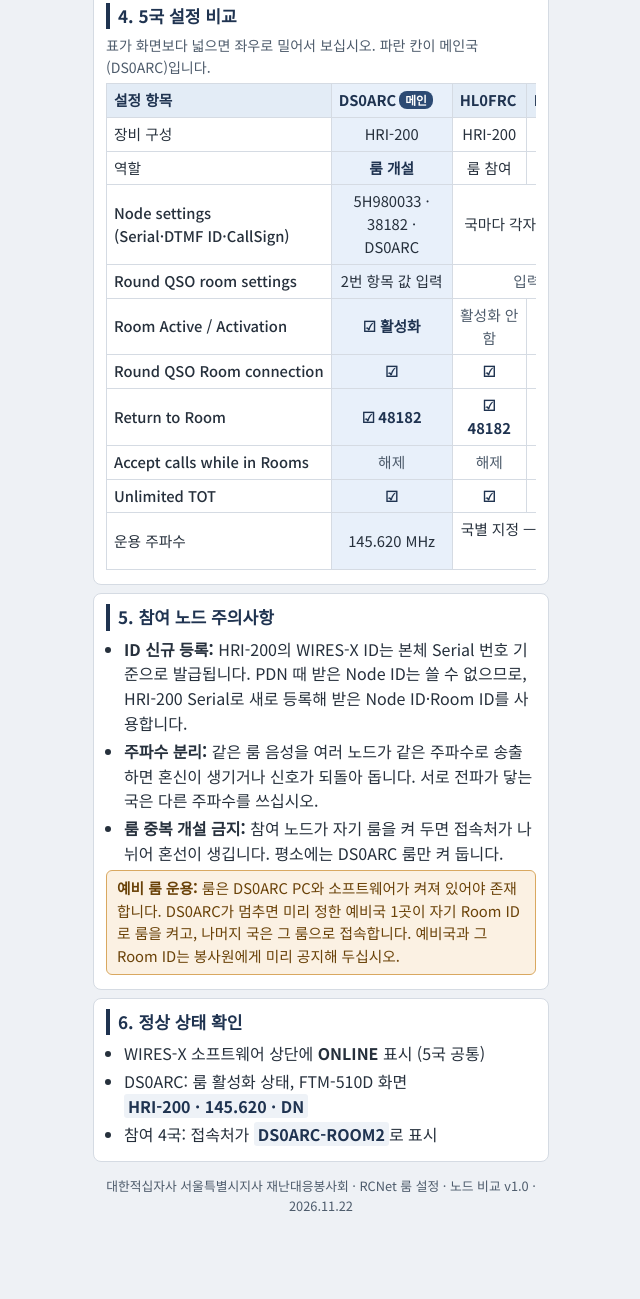
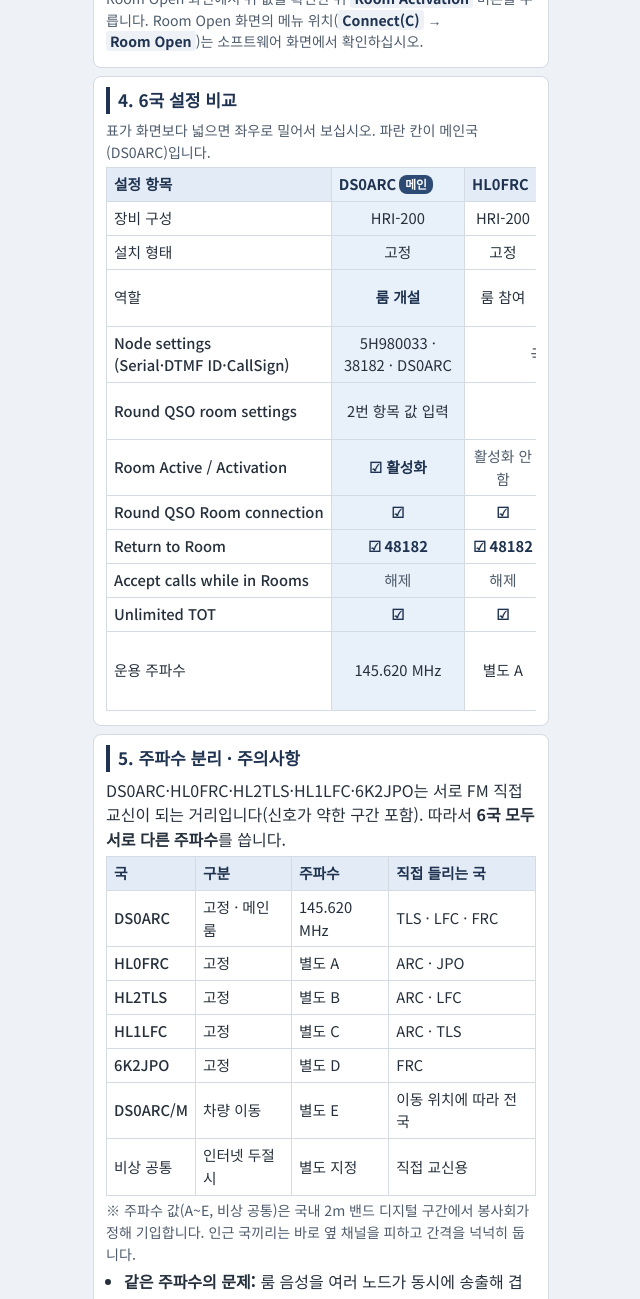
Before and after one commit to HL0FRC/RCSEOUL, a plain HTML site: page RCNet_룸설정_노드비교.html in a window 1280 px wide. Shown: the part 1501-2800 px from the top of the page, without its empty margins (319-959 px from the left). Before the commit the page ends 2736 px from the top, so only its background shows below. Drawn offline with Linux system fonts and the light colour scheme.

Commit message:
RCNet 룸 설정 안내 v1.1: DS0ARC/M 추가(6국), 주파수 분리·비상 공통 주파수·예비 룸 반영
Co-Authored-By: Claude Opus 5.5 <noreply@anthropic.com>
Claude-Session: https://claude.ai/code/session_01Kay7uUC6dKVgXey51WkWVR

```diff
--- a/RCNet_룸설정_노드비교.html
+++ b/RCNet_룸설정_노드비교.html
@@ -12,7 +12,7 @@
 <link rel="preconnect" href="https://fonts.gstatic.com" crossorigin>
 <link href="https://fonts.googleapis.com/css2?family=Noto+Sans+KR:wght@300;400;500;700;900&display=swap" rel="stylesheet">
 <style>
-/* RCNet WIRES-X 룸 설정 · 노드 비교 v1.0 (2026-11-22) */
+/* RCNet WIRES-X 룸 설정 · 노드 비교 v1.1 (2026-11-22) — 6국(DS0ARC/M 추가)·주파수 분리 반영 */
 :root{
   --navy:#1f3350; --navy2:#2c4a73; --ink:#26303c; --sub:#4d5b6b; --line:#d5dbe3;
   --bg:#eef1f5; --card:#ffffff; --soft:#f4f6f9; --head:#e3ecf6;
@@ -59,7 +59,7 @@ th{background:var(--head);color:var(--navy);font-weight:700;white-space:nowrap}
 td.k{font-weight:500;white-space:nowrap}
 .ok{color:var(--navy);font-weight:700}
 .off{color:var(--sub)}
-.cmp{min-width:640px}
+.cmp{min-width:760px}
 .cmp th.main,.cmp td.main{background:var(--main-bg)}
 .cmp td{text-align:center}
 .cmp td.k{text-align:left;position:sticky;left:0;background:#fff;z-index:1}
@@ -69,7 +69,7 @@ td.k{font-weight:500;white-space:nowrap}
 .diag .room{background:var(--navy);color:#fff;border-radius:8px;padding:6px 12px;text-align:center;font-weight:700}
 .diag .room small{display:block;font-weight:400;color:#c9d6e6;font-size:.78rem}
 .diag .nodes{display:grid;grid-template-columns:repeat(2,1fr);gap:6px;width:100%}
-body.m-pc .diag .nodes{grid-template-columns:repeat(4,1fr)}
+body.m-pc .diag .nodes{grid-template-columns:repeat(5,1fr)}
 .diag .node{border:1px solid var(--tip-bd);background:var(--tip-bg);border-radius:6px;padding:5px;text-align:center;font-weight:700;color:var(--navy);font-size:.92rem}
 .diag .node small{display:block;font-weight:400;color:var(--sub);font-size:.76rem}
 .diag .arrow{color:var(--sub);font-size:.85rem}
@@ -86,7 +86,7 @@ ul.pts li{margin:3px 0}
       <b>RCNet 룸 설정 · 노드 비교</b>
       <span>대한적십자사 서울특별시지사 재난대응봉사회</span>
     </div>
-    <span class="ver" id="ver">v1.0</span>
+    <span class="ver" id="ver">v1.1</span>
     <div class="seg" role="group" aria-label="화면 선택">
       <button type="button" data-mode="m" class="on">모바일</button>
       <button type="button" data-mode="pc">PC</button>
@@ -98,8 +98,8 @@ ul.pts li{margin:3px 0}
     <a href="#s1">운용 구성</a>
     <a href="#s2">룸 초기 설정</a>
     <a href="#s3">필수 설정</a>
-    <a href="#s4">5국 비교</a>
-    <a href="#s5">참여 노드 주의</a>
+    <a href="#s4">6국 비교</a>
+    <a href="#s5">주파수·주의</a>
     <a href="#s6">정상 확인</a>
   </div>
 </nav>
@@ -107,7 +107,7 @@ ul.pts li{margin:3px 0}
 <main class="wrap">
   <section class="card" id="s1">
     <h2>1. 운용 구성</h2>
-    <p>5국 모두 HRI-200을 설치한 노드입니다. 룸은 <b>DS0ARC 한 곳에서만</b> 열고, 나머지 4국은 DS0ARC 룸에 접속해 머무릅니다.</p>
+    <p>6국 모두 HRI-200을 설치한 노드입니다(고정 5국 + 차량 이동국 DS0ARC/M). 룸은 <b>DS0ARC 한 곳에서만</b> 열고, 나머지 5국은 DS0ARC 룸에 접속해 머무릅니다.</p>
     <div class="diag">
       <div class="room">RCNet-Disaster 룸<small>DS0ARC-ROOM2 · DTMF 48182 · 룸 개설국 DS0ARC</small></div>
       <div class="arrow">▲ 접속 · 자동 복귀(Return to Room)</div>
@@ -116,6 +116,7 @@ ul.pts li{margin:3px 0}
         <div class="node">HL1LFC<small>참여 노드</small></div>
         <div class="node">HL2TLS<small>참여 노드</small></div>
         <div class="node">6K2JPO<small>참여 노드</small></div>
+        <div class="node">DS0ARC/M<small>차량 이동 노드</small></div>
       </div>
     </div>
   </section>
@@ -152,52 +153,66 @@ ul.pts li{margin:3px 0}
   </section>
 
   <section class="card" id="s4">
-    <h2>4. 5국 설정 비교</h2>
+    <h2>4. 6국 설정 비교</h2>
     <p class="note">표가 화면보다 넓으면 좌우로 밀어서 보십시오. 파란 칸이 메인국(DS0ARC)입니다.</p>
     <div class="tbl-wrap"><table class="cmp">
       <tr>
         <th class="k">설정 항목</th>
         <th class="main">DS0ARC<span class="badge">메인</span></th>
-        <th>HL0FRC</th><th>HL1LFC</th><th>HL2TLS</th><th>6K2JPO</th>
+        <th>HL0FRC</th><th>HL1LFC</th><th>HL2TLS</th><th>6K2JPO</th><th>DS0ARC/M</th>
       </tr>
-      <tr><td class="k">장비 구성</td><td class="main">HRI-200</td><td>HRI-200</td><td>HRI-200</td><td>HRI-200</td><td>HRI-200</td></tr>
-      <tr><td class="k">역할</td><td class="main ok">룸 개설</td><td>룸 참여</td><td>룸 참여</td><td>룸 참여</td><td>룸 참여</td></tr>
-      <tr><td class="k">Node settings<br>(Serial·DTMF ID·CallSign)</td><td class="main">5H980033 · 38182 · DS0ARC</td><td colspan="4">국마다 각자의 고유값 (다른 국 값 복사 금지)</td></tr>
-      <tr><td class="k">Round QSO room settings</td><td class="main">2번 항목 값 입력</td><td colspan="4" class="off">입력하지 않음 (기본값 유지)</td></tr>
-      <tr><td class="k">Room Active / Activation</td><td class="main ok">☑ 활성화</td><td class="off">활성화 안 함</td><td class="off">활성화 안 함</td><td class="off">활성화 안 함</td><td class="off">활성화 안 함</td></tr>
-      <tr><td class="k">Round QSO Room connection</td><td class="main ok">☑</td><td class="ok">☑</td><td class="ok">☑</td><td class="ok">☑</td><td class="ok">☑</td></tr>
-      <tr><td class="k">Return to Room</td><td class="main ok">☑ 48182</td><td class="ok">☑ 48182</td><td class="ok">☑ 48182</td><td class="ok">☑ 48182</td><td class="ok">☑ 48182</td></tr>
-      <tr><td class="k">Accept calls while in Rooms</td><td class="main off">해제</td><td class="off">해제</td><td class="off">해제</td><td class="off">해제</td><td class="off">해제</td></tr>
-      <tr><td class="k">Unlimited TOT</td><td class="main ok">☑</td><td class="ok">☑</td><td class="ok">☑</td><td class="ok">☑</td><td class="ok">☑</td></tr>
-      <tr><td class="k">운용 주파수</td><td class="main">145.620 MHz</td><td colspan="4">국별 지정 — 서로 전파가 닿는 국끼리 중복 금지</td></tr>
+      <tr><td class="k">장비 구성</td><td class="main">HRI-200</td><td>HRI-200</td><td>HRI-200</td><td>HRI-200</td><td>HRI-200</td><td>HRI-200</td></tr>
+      <tr><td class="k">설치 형태</td><td class="main">고정</td><td>고정</td><td>고정</td><td>고정</td><td>고정</td><td>차량 이동</td></tr>
+      <tr><td class="k">역할</td><td class="main ok">룸 개설</td><td>룸 참여</td><td>룸 참여</td><td>룸 참여</td><td>룸 참여</td><td>룸 참여<br>(현장 연결)</td></tr>
+      <tr><td class="k">Node settings<br>(Serial·DTMF ID·CallSign)</td><td class="main">5H980033 · 38182 · DS0ARC</td><td colspan="5">국마다 각자의 고유값 (다른 국 값 복사 금지)</td></tr>
+      <tr><td class="k">Round QSO room settings</td><td class="main">2번 항목 값 입력</td><td colspan="5" class="off">입력하지 않음 (기본값 유지)<br>예비국은 입력해 두고 평소 비활성</td></tr>
+      <tr><td class="k">Room Active / Activation</td><td class="main ok">☑ 활성화</td><td class="off">활성화 안 함</td><td class="off">활성화 안 함</td><td class="off">활성화 안 함</td><td class="off">활성화 안 함</td><td class="off">활성화 안 함</td></tr>
+      <tr><td class="k">Round QSO Room connection</td><td class="main ok">☑</td><td class="ok">☑</td><td class="ok">☑</td><td class="ok">☑</td><td class="ok">☑</td><td class="ok">☑</td></tr>
+      <tr><td class="k">Return to Room</td><td class="main ok">☑ 48182</td><td class="ok">☑ 48182</td><td class="ok">☑ 48182</td><td class="ok">☑ 48182</td><td class="ok">☑ 48182</td><td class="ok">☑ 48182</td></tr>
+      <tr><td class="k">Accept calls while in Rooms</td><td class="main off">해제</td><td class="off">해제</td><td class="off">해제</td><td class="off">해제</td><td class="off">해제</td><td class="off">해제</td></tr>
+      <tr><td class="k">Unlimited TOT</td><td class="main ok">☑</td><td class="ok">☑</td><td class="ok">☑</td><td class="ok">☑</td><td class="ok">☑</td><td class="ok">☑</td></tr>
+      <tr><td class="k">운용 주파수</td><td class="main">145.620 MHz</td><td>별도 A</td><td>별도 C</td><td>별도 B</td><td>별도 D</td><td>별도 E<br>(전 국과 다르게)</td></tr>
     </table></div>
   </section>
 
   <section class="card" id="s5">
-    <h2>5. 참여 노드 주의사항</h2>
+    <h2>5. 주파수 분리 · 주의사항</h2>
+    <p>DS0ARC·HL0FRC·HL2TLS·HL1LFC·6K2JPO는 서로 FM 직접 교신이 되는 거리입니다(신호가 약한 구간 포함). 따라서 <b>6국 모두 서로 다른 주파수</b>를 씁니다.</p>
+    <div class="tbl-wrap"><table>
+      <tr><th>국</th><th>구분</th><th>주파수</th><th>직접 들리는 국</th></tr>
+      <tr><td class="k">DS0ARC</td><td>고정 · 메인 룸</td><td>145.620 MHz</td><td>TLS · LFC · FRC</td></tr>
+      <tr><td class="k">HL0FRC</td><td>고정</td><td>별도 A</td><td>ARC · JPO</td></tr>
+      <tr><td class="k">HL2TLS</td><td>고정</td><td>별도 B</td><td>ARC · LFC</td></tr>
+      <tr><td class="k">HL1LFC</td><td>고정</td><td>별도 C</td><td>ARC · TLS</td></tr>
+      <tr><td class="k">6K2JPO</td><td>고정</td><td>별도 D</td><td>FRC</td></tr>
+      <tr><td class="k">DS0ARC/M</td><td>차량 이동</td><td>별도 E</td><td>이동 위치에 따라 전 국</td></tr>
+      <tr><td class="k">비상 공통</td><td>인터넷 두절 시</td><td>별도 지정</td><td>직접 교신용</td></tr>
+    </table></div>
+    <p class="note">※ 주파수 값(A~E, 비상 공통)은 국내 2m 밴드 디지털 구간에서 봉사회가 정해 기입합니다. 인근 국끼리는 바로 옆 채널을 피하고 간격을 넉넉히 둡니다.</p>
     <ul class="pts">
-      <li><b>ID 신규 등록:</b> HRI-200의 WIRES-X ID는 본체 Serial 번호 기준으로 발급됩니다. PDN 때 받은 Node ID는 쓸 수 없으므로, HRI-200 Serial로 새로 등록해 받은 Node ID·Room ID를 사용합니다.</li>
-      <li><b>주파수 분리:</b> 같은 룸 음성을 여러 노드가 같은 주파수로 송출하면 혼신이 생기거나 신호가 되돌아 돕니다. 서로 전파가 닿는 국은 다른 주파수를 쓰십시오.</li>
-      <li><b>룸 중복 개설 금지:</b> 참여 노드가 자기 룸을 켜 두면 접속처가 나뉘어 혼선이 생깁니다. 평소에는 DS0ARC 룸만 켜 둡니다.</li>
+      <li><b>같은 주파수의 문제:</b> 룸 음성을 여러 노드가 동시에 송출해 겹치고, 봉사원 송신이 여러 노드를 통해 룸에 중복으로 올라가며, 노드끼리 서로 받아 되돌려 보내는 메아리가 생깁니다. 신호가 약해도 C4FM 디지털은 겹치면 음성이 깨집니다.</li>
+      <li><b>DS0ARC/M:</b> 이동하면서 어느 고정국 근처에든 갈 수 있으므로 고정 5국 누구와도 겹치지 않는 주파수를 씁니다. 현장에서는 봉사원 무전기를 받아 DS0ARC 룸으로 연결합니다.</li>
+      <li><b>ID 신규 등록:</b> HRI-200의 WIRES-X ID는 본체 Serial 번호 기준으로 발급됩니다. PDN 때 받은 Node ID는 쓸 수 없으므로 HRI-200 Serial로 새로 등록해 받은 Node ID·Room ID를 사용합니다.</li>
+      <li><b>룸 중복 개설 금지:</b> DS0ARC 외 노드가 룸을 켜 두면 접속처가 나뉘고 WIRES-X 공개 룸 목록에도 올라갑니다. 룸을 끄면 그 노드의 WIRES-X 화면 하단에 자기 룸이 표시되지 않는 것이 정상입니다.</li>
     </ul>
-    <div class="warn"><b>예비 룸 운용:</b> 룸은 DS0ARC PC와 소프트웨어가 켜져 있어야 존재합니다. DS0ARC가 멈추면 미리 정한 예비국 1곳이 자기 Room ID로 룸을 켜고, 나머지 국은 그 룸으로 접속합니다. 예비국과 그 Room ID는 봉사원에게 미리 공지해 두십시오.</div>
+    <div class="warn"><b>예비 룸 운용:</b> 룸은 DS0ARC PC와 소프트웨어가 켜져 있어야 존재합니다. 예비국 1곳은 룸 정보를 입력해 둔 채 평소 비활성으로 두고, DS0ARC가 멈추면 Room Active를 켜 룸을 엽니다. 나머지 국은 그 룸으로 접속합니다. 예비국과 그 Room ID는 봉사원에게 미리 공지해 두십시오.</div>
   </section>
 
   <section class="card" id="s6">
     <h2>6. 정상 상태 확인</h2>
     <ul class="pts">
-      <li>WIRES-X 소프트웨어 상단에 <b>ONLINE</b> 표시 (5국 공통)</li>
+      <li>WIRES-X 소프트웨어 상단에 <b>ONLINE</b> 표시 (6국 공통)</li>
       <li>DS0ARC: 룸 활성화 상태, FTM-510D 화면 <code>HRI-200 · 145.620 · DN</code></li>
-      <li>참여 4국: 접속처가 <code>DS0ARC-ROOM2</code>로 표시</li>
+      <li>참여 5국: 접속처가 <code>DS0ARC-ROOM2</code>로 표시, 화면 하단에 자기 룸 표시 없음</li>
     </ul>
   </section>
 
-  <div class="foot">대한적십자사 서울특별시지사 재난대응봉사회 · RCNet 룸 설정 · 노드 비교 <span id="ver2">v1.0</span> · 2026.11.22</div>
+  <div class="foot">대한적십자사 서울특별시지사 재난대응봉사회 · RCNet 룸 설정 · 노드 비교 <span id="ver2">v1.1</span> · 2026.11.22</div>
 </main>
 
 <script>
 (function(){
-  var VERSION = 'v1.0';
+  var VERSION = 'v1.1';
   document.getElementById('ver').textContent = VERSION;
   document.getElementById('ver2').textContent = VERSION;
   var btns = document.querySelectorAll('.seg button');
```
